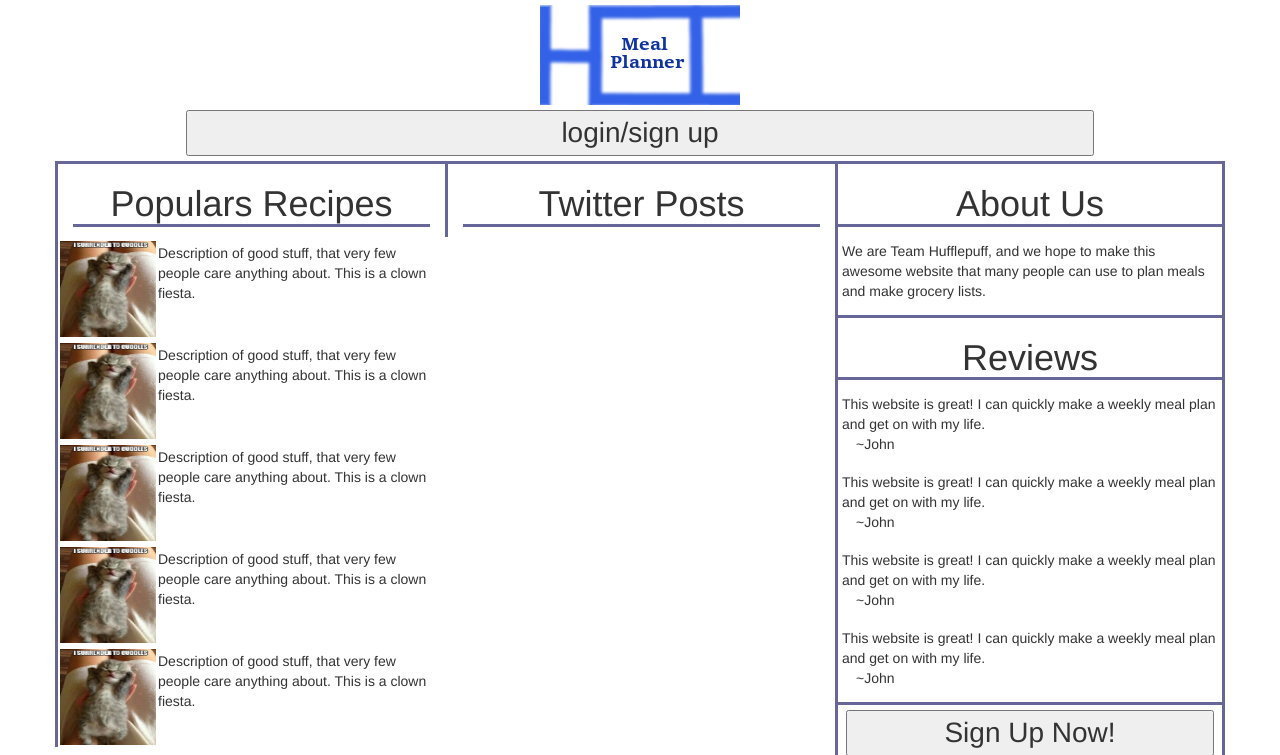
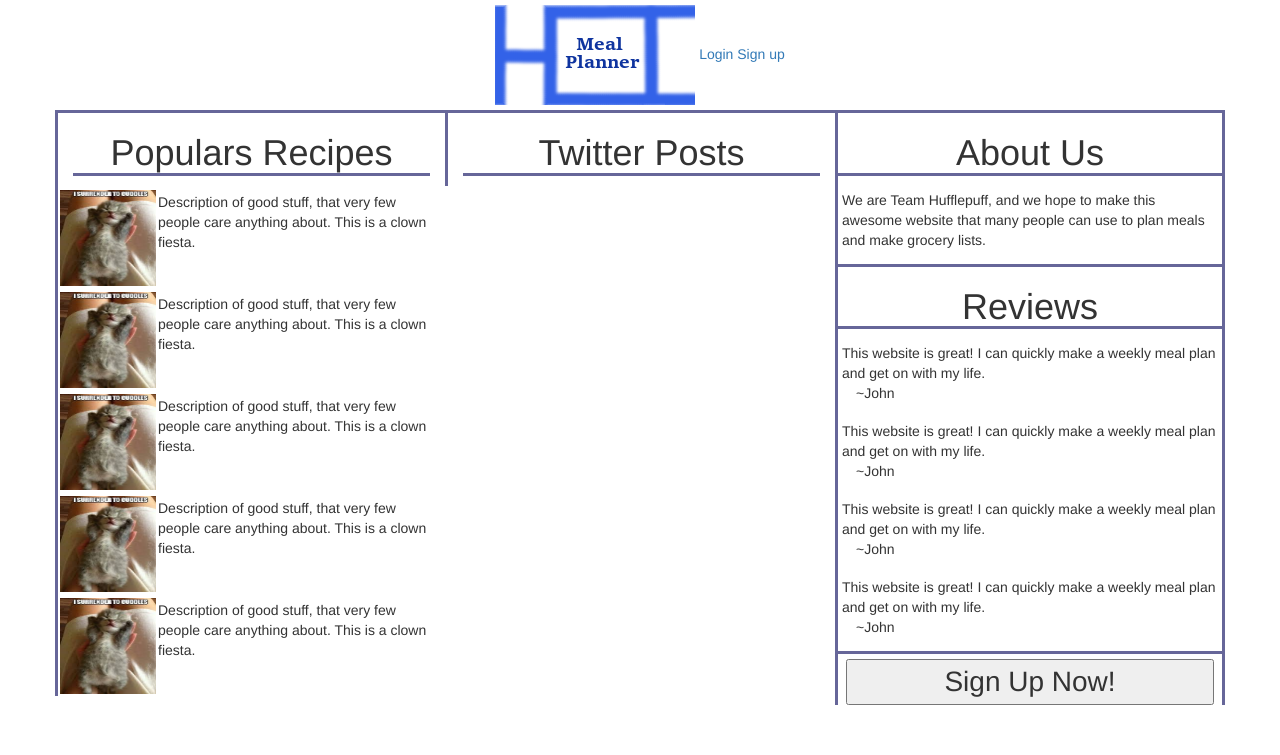
Before and after one commit to khatkeStudent/HCIRecipeSuggestionsProject, a PHP site: page /index.php in a window 1280 px wide. Shown: the top 755 px of the page. Run offline with PHP 8.4, Linux system fonts and the light colour scheme.

Commit message:
Updating for review

```diff
--- a/css/site.css
+++ b/css/site.css
@@ -0,0 +1,4 @@
+.ahrefHeader {
+	position:relative;
+	bottom:0;
+	right:0;
--- a/includes/header.php
+++ b/includes/header.php
@@ -2,7 +2,8 @@
 	<div class="row">
 		<div class="col-md-offset-1 col-md-10">
 			<img src="images/Logo.png" />
-			<input id="btnSignup" type="button" value="login/sign up" \>
+			<a class="ahrefHeader">Login</a>
+			<a class="ahrefHeader">Sign up</a>
 		</div>
 	</div>
 </div>
```
